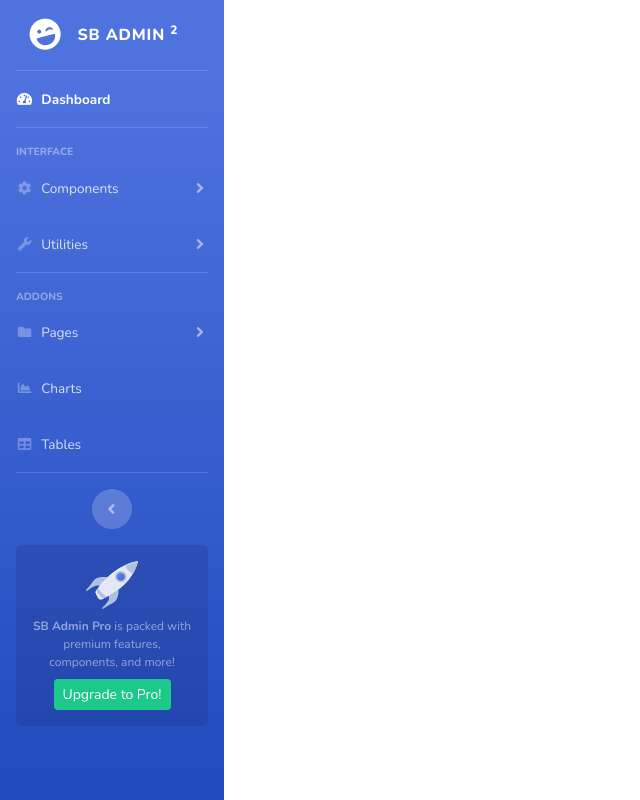
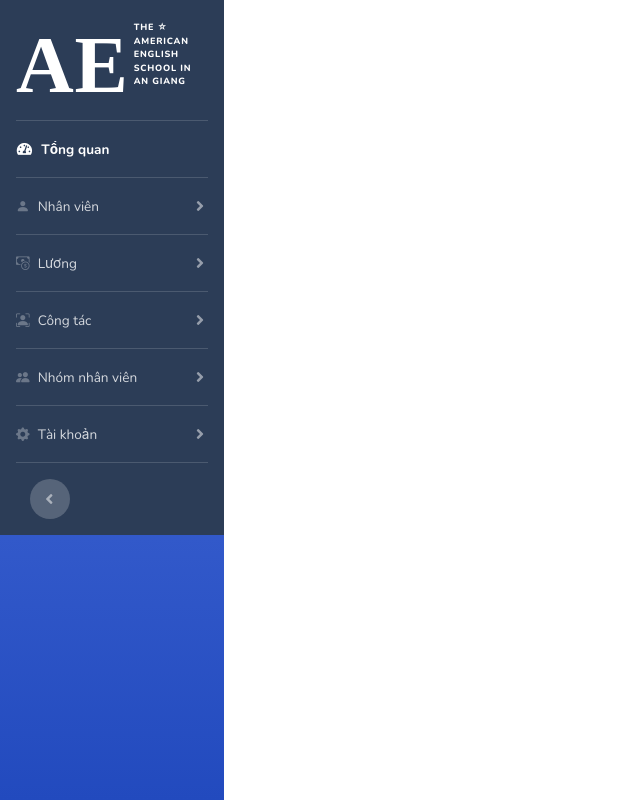
Before and after one commit to skinsportlight2018/QLNS_TTAE, a PHP site: page /layouts/top.php in a window 1280 px wide. Shown: the whole page, without its empty margins (0-640 px from the left). Run offline with PHP 8.4, Linux system fonts and the light colour scheme.

Commit message:
chinh sua sidebar

```diff
--- a/Giaodiendemo/layouts/main.php
+++ b/Giaodiendemo/layouts/main.php
@@ -1,5 +1,6 @@
 <?php include("../layouts/top.php"); ?>
 <!-- Content Wrapper -->
+
 <div id="content-wrapper" class="d-flex flex-column">
 
     <!-- Main Content -->
--- a/Giaodiendemo/layouts/top.php
+++ b/Giaodiendemo/layouts/top.php
@@ -9,11 +9,15 @@
 	<meta name="description" content="">
 	<meta name="author" content="">
 
-	<title>SB Admin 2 - Dashboard</title>
+	<title>Quản lý nhân sự American English</title>
 
 	<!-- Custom fonts for this template-->
 	<link href="../vendor/fontawesome-free/css/all.min.css" rel="stylesheet" type="text/css">
 	<link href="https://fonts.googleapis.com/css?family=Nunito:200,200i,300,300i,400,400i,600,600i,700,700i,800,800i,900,900i" rel="stylesheet">
+
+	<link href="https://cdnjs.cloudflare.com/ajax/libs/font-awesome/5.15.4/css/all.min.css" rel="stylesheet">
+
+	<link href="https://cdnjs.cloudflare.com/ajax/libs/bootstrap-icons/1.8.1/font/bootstrap-icons.min.css" rel="stylesheet">
 
 	<!-- Custom styles for this template-->
 	<link href="../css/sb-admin-2.min.css" rel="stylesheet">
@@ -26,15 +30,19 @@
     <div id="wrapper">
 
 		<!-- Sidebar -->
-		<ul class="navbar-nav bg-gradient-primary sidebar sidebar-dark accordion" id="accordionSidebar">
+		<ul class="navbar-nav bg-gradient-primary sidebar sidebar-dark accordion;" id="accordionSidebar">
+		<div style="background-color: #2C3D57;">
+			<!-- Sidebar - Brand -->
+			<div style="background-color: #2C3D57;">
+				<a class="sidebar-brand d-flex align-items-center justify-content-center" href="main.php" style="margin-bottom: 50px;">
+					<div style="display: flex; justify-content: space-between; align-items: center; margin-top: 40px;">
+						<div style="text-transform: uppercase; font-size: 80px; font-family: 'Sorts Mill Goudy', serif; margin-top: 20px;">AE</div>
+						<div style="font-size: 9px; text-align: left; margin-left: 5px; color: white;">the &star; American English School in An Giang</div>
+					</div>
+				</a>
+			</div>
 
-			<!-- Sidebar - Brand -->
-			<a class="sidebar-brand d-flex align-items-center justify-content-center" href="index.html">
-				<div class="sidebar-brand-icon rotate-n-15">
-					<i class="fas fa-laugh-wink"></i>
-				</div>
-				<div class="sidebar-brand-text mx-3">SB Admin <sup>2</sup></div>
-			</a>
+			<!-- Bảng lề trái quản lý nhân viên-->
 
 				<!-- Divider -->
 				<hr class="sidebar-divider my-0">
@@ -43,105 +51,108 @@
 				<li class="nav-item active">
 					<a class="nav-link" href="index.html">
 						<i class="fas fa-fw fa-tachometer-alt"></i>
-					<span>Dashboard</span></a>
+						<span>Tổng quan</span></a>
 				</li>
 
 				<!-- Divider -->
-			<hr class="sidebar-divider">
-
-			<!-- Heading -->
-			<div class="sidebar-heading">
-				Interface
-			</div>
+				<hr class="sidebar-divider my-0">
 
 				<!-- Nav Item - Pages Collapse Menu -->
 				<li class="nav-item">
-				<a class="nav-link collapsed" href="#" data-toggle="collapse" data-target="#collapseTwo" aria-expanded="true" aria-controls="collapseTwo">
-					<i class="fas fa-fw fa-cog"></i>
-					<span>Components</span>
+					<a class="nav-link collapsed" href="#" data-toggle="collapse" data-target="#collapseNhanVien" aria-expanded="true" aria-controls="collapseNhanVien">
+						<i class="bi bi-person-fill"></i>
+						<span>Nhân viên</span>
 					</a>
-				<div id="collapseTwo" class="collapse" aria-labelledby="headingTwo" data-parent="#accordionSidebar">
+					<div id="collapseNhanVien" class="collapse" aria-labelledby="headingNhanVien" data-parent="#accordionSidebar">
 						<div class="bg-white py-2 collapse-inner rounded">
-						<h6 class="collapse-header">Custom Components:</h6>
-						<a class="collapse-item" href="buttons.html">Buttons</a>
-						<a class="collapse-item" href="cards.html">Cards</a>
+							<a class="collapse-item" href="">Danh sách nhân viên</a>
+							<a class="collapse-item" href="">Phòng ban</a>
+							<a class="collapse-item" href="">Loại nhân viên</a>
+							<a class="collapse-item" href="">Chức vụ</a>
+							<a class="collapse-item" href="">Trình độ</a>
+							<a class="collapse-item" href="">Chuyên môn</a>
+							<a class="collapse-item" href="">Bằng cấp</a>
 						</div>
 					</div>
 				</li>
+				<!-- Divider -->
+				<hr class="sidebar-divider my-0">
 
 				<!-- Nav Item - Utilities Collapse Menu -->
 				<li class="nav-item">
-				<a class="nav-link collapsed" href="#" data-toggle="collapse" data-target="#collapseUtilities" aria-expanded="true" aria-controls="collapseUtilities">
-					<i class="fas fa-fw fa-wrench"></i>
-					<span>Utilities</span>
+					<a class="nav-link collapsed" href="#" data-toggle="collapse" data-target="#collapseLuong" aria-expanded="true" aria-controls="collapseLuong">
+						<i class="bi bi-cash-coin"></i>
+						<span>Lương</span>
 					</a>
-				<div id="collapseUtilities" class="collapse" aria-labelledby="headingUtilities" data-parent="#accordionSidebar">
+					<div id="collapseLuong" class="collapse" aria-labelledby="headingLuong" data-parent="#accordionSidebar">
 						<div class="bg-white py-2 collapse-inner rounded">
-						<h6 class="collapse-header">Custom Utilities:</h6>
-						<a class="collapse-item" href="utilities-color.html">Colors</a>
-						<a class="collapse-item" href="utilities-border.html">Borders</a>
-						<a class="collapse-item" href="utilities-animation.html">Animations</a>
-						<a class="collapse-item" href="utilities-other.html">Other</a>
+							<a class="collapse-item" href="">Bảng tính lương</a>
+							<a class="collapse-item" href="">Tính lương</a>
+
 						</div>
 					</div>
 				</li>
 
 				<!-- Divider -->
-			<hr class="sidebar-divider">
-
-			<!-- Heading -->
-			<div class="sidebar-heading">
-				Addons
-			</div>
+				<hr class="sidebar-divider my-0">
 
 				<!-- Nav Item - Pages Collapse Menu -->
 				<li class="nav-item">
 					<a class="nav-link collapsed" href="#" data-toggle="collapse" data-target="#collapsePages" aria-expanded="true" aria-controls="collapsePages">
-					<i class="fas fa-fw fa-folder"></i>
-					<span>Pages</span>
+						<i class="bi bi-person-bounding-box"></i>
+						<span>Công tác</span>
 					</a>
 					<div id="collapsePages" class="collapse" aria-labelledby="headingPages" data-parent="#accordionSidebar">
 						<div class="bg-white py-2 collapse-inner rounded">
-						<h6 class="collapse-header">Login Screens:</h6>
-						<a class="collapse-item" href="login.html">Login</a>
-						<a class="collapse-item" href="register.html">Register</a>
-						<a class="collapse-item" href="forgot-password.html">Forgot Password</a>
-						<div class="collapse-divider"></div>
-						<h6 class="collapse-header">Other Pages:</h6>
-						<a class="collapse-item" href="404.html">404 Page</a>
-						<a class="collapse-item" href="blank.html">Blank Page</a>
+							<a class="collapse-item" href="">Danh sách công tác</a>
+							<a class="collapse-item" href="">Tạo công tác</a>
 						</div>
 					</div>
 				</li>
 
+				<!-- Divider -->
+				<hr class="sidebar-divider my-0">
+
 				<!-- Nav Item - Charts -->
 				<li class="nav-item">
-				<a class="nav-link" href="charts.html">
-					<i class="fas fa-fw fa-chart-area"></i>
-					<span>Charts</span></a>
+					<a class="nav-link collapsed" href="#" data-toggle="collapse" data-target="#collapseGroup" aria-expanded="true" aria-controls="collapseGroup">
+						<i class="bi bi-people-fill"></i>
+						<span>Nhóm nhân viên</span>
+					</a>
+					<div id="collapseGroup" class="collapse" aria-labelledby="headingGroup" data-parent="#accordionSidebar">
+						<div class="bg-white py-2 collapse-inner rounded">
+							<a class="collapse-item" href="">Danh sách nhóm</a>
+							<a class="collapse-item" href="">Tạo nhóm</a>
+						</div>
+					</div>
 				</li>
+
+				<!-- Divider -->
+				<hr class="sidebar-divider my-0">
 
 				<!-- Nav Item - Tables -->
 				<li class="nav-item">
-				<a class="nav-link" href="tables.html">
-					<i class="fas fa-fw fa-table"></i>
-					<span>Tables</span></a>
+					<a class="nav-link collapsed" href="#" data-toggle="collapse" data-target="#collapseAccount" aria-expanded="true" aria-controls="collapseAccount">
+						<i class="bi bi-gear-fill"></i>
+						<span>Tài khoản</span>
+					</a>
+					<div id="collapseAccount" class="collapse" aria-labelledby="headingAccount" data-parent="#accordionSidebar">
+						<div class="bg-white py-2 collapse-inner rounded">
+							<a class="collapse-item" href="">Danh tài khoản</a>
+							<a class="collapse-item" href="">Tạo tài khoản</a>
+						</div>
+					</div>
 				</li>
+
 
 				<!-- Divider -->
 				<hr class="sidebar-divider d-none d-md-block">
 
 				<!-- Sidebar Toggler (Sidebar) -->
-			<div class="text-center d-none d-md-inline">
+				<div class=" d-none d-md-inline"style="margin-left: 30px;">
 					<button class="rounded-circle border-0" id="sidebarToggle"></button>
 				</div>
 
-			<!-- Sidebar Message -->
-			<div class="sidebar-card d-none d-lg-flex">
-				<img class="sidebar-card-illustration mb-2" src="../img/undraw_rocket.svg" alt="...">
-				<p class="text-center mb-2"><strong>SB Admin Pro</strong> is packed with premium features, components, and more!</p>
-				<a class="btn btn-success btn-sm" href="https://startbootstrap.com/theme/sb-admin-pro">Upgrade to Pro!</a>
-			</div>
 
 			</ul>
 
```
Also changed, not shown: Giaodiendemo/css/sb-admin-2.css. Lines whose indentation alone changed are shown as unchanged.
